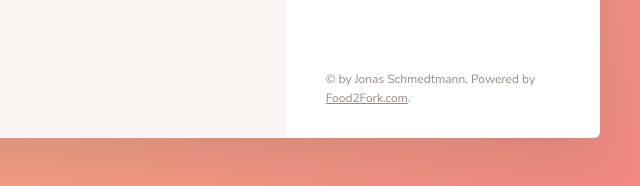
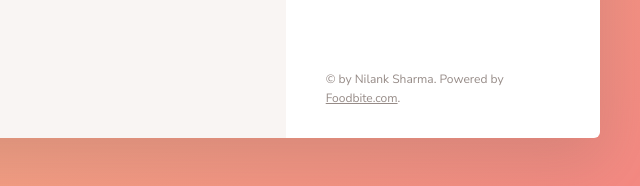
Before and after one commit to Nilank/Foodbite, a plain HTML site: page src/index.html in a window 1280 px wide. Shown: the part 1013-1199 px from the top of the page, 640-1280 px from the left. Drawn offline with Linux system fonts and the light colour scheme; files that its build step writes are made by us from their sources; files whose address does not match are found by name.

Commit message:
Add copy right in index

```diff
--- a/src/index.html
+++ b/src/index.html
@@ -426,10 +426,8 @@
         </ul>
 
         <div class="copyright">
-          &copy; by Jonas Schmedtmann. Powered by
-          <a href="http://food2fork.com" target="_blank" class="link"
-            >Food2Fork.com</a
-          >.
+          &copy; by Nilank Sharma. Powered by
+          <a href="#" target="_blank" class="link">Foodbite.com</a>.
         </div>
       </div>
     </div>
```
